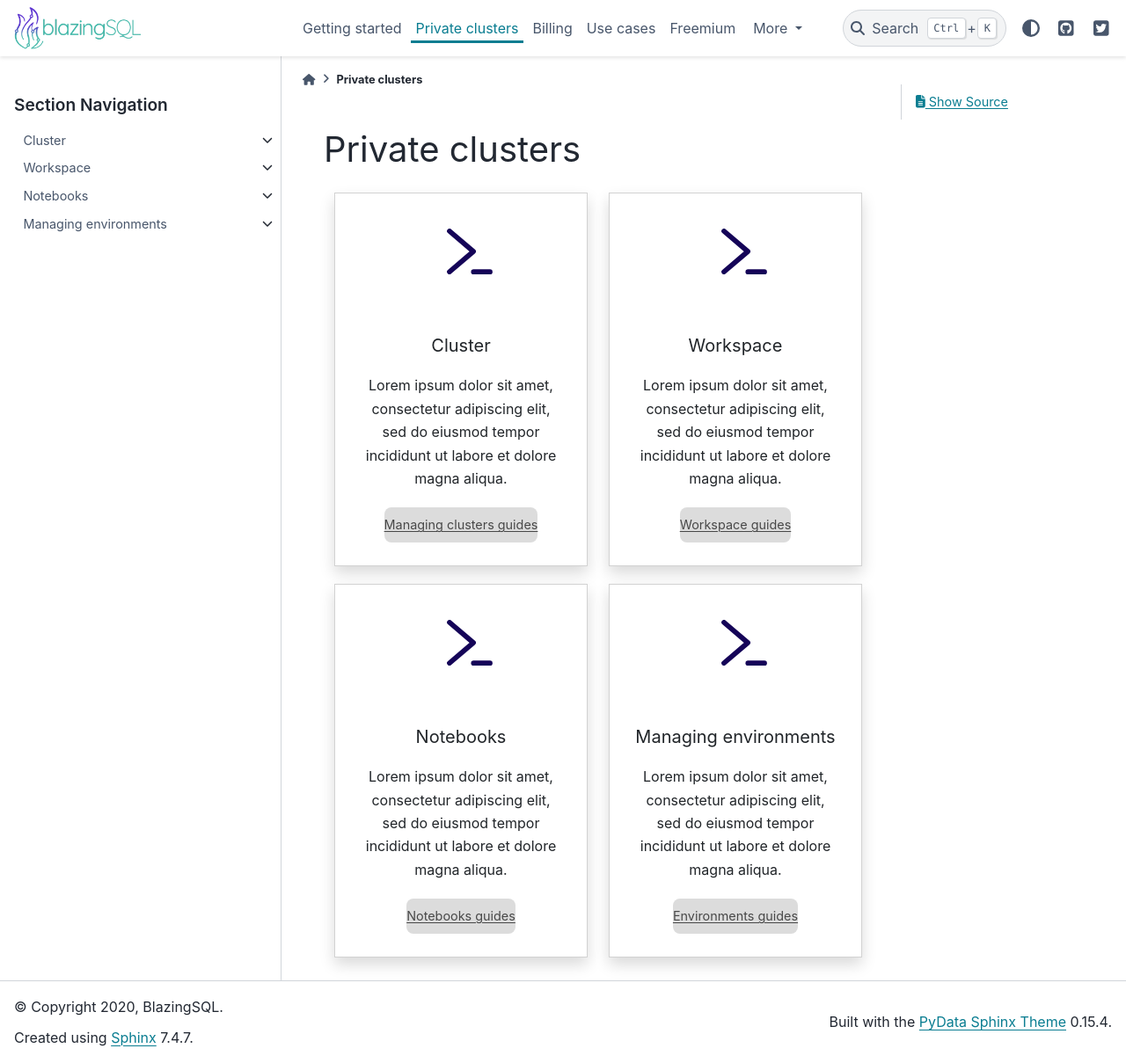
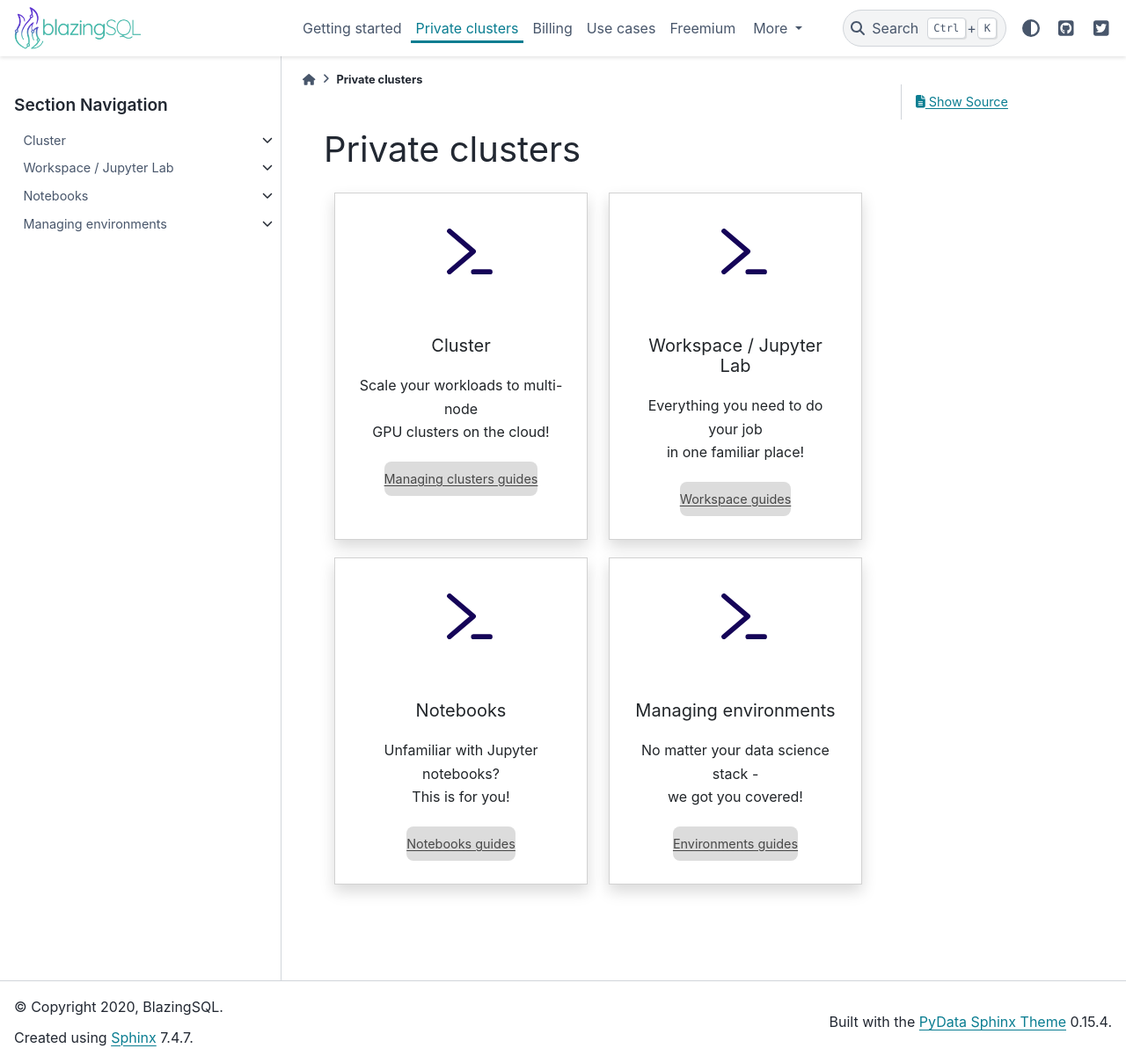
Before and after one commit to BlazingDB/blazing-notebooks-docs, a Sphinx documentation site: the page built from docs/source/private_clusters/index.rst, in a window 1280 px wide and 1209 px high. Shown: the whole window at 88% size. Built offline with Sphinx 7.4.7 and the PyData theme 0.15.4, drawn with Linux system fonts in a browser that asks for light colours; pages that are not in the unit, such as notebooks, are missing from menus.

Commit message:
Updates to private clusters

```diff
--- a/docs/source/_static/css/blazingsql.css
+++ b/docs/source/_static/css/blazingsql.css
@@ -34,3 +34,9 @@
   margin-bottom: 0rem;
   color: #484848;
 }
+
+.image img {
+  padding: 10px 10px 10px 10px;
+  margin: 10px 0px;
+  border-radius: 0.5rem;
+}
--- a/docs/source/private_clusters/index.rst
+++ b/docs/source/private_clusters/index.rst
@@ -13,8 +13,8 @@ Private clusters
                 <img src="../_static/icons/privClusters_cluster.svg" class="card-img-top" alt="private clusters cluster action icon" height="52">
                 <div class="card-body flex-fill">
                     <h5 class="card-title">Cluster</h5>
-                    <p class="card-text">Lorem ipsum dolor sit amet, consectetur adipiscing elit,
-                    sed do eiusmod tempor incididunt ut labore et dolore magna aliqua.
+                    <p class="card-text">Scale your workloads to multi-node
+                    <br>GPU clusters on the cloud!
                     </p>
 
 .. container:: custom-button
@@ -30,13 +30,14 @@ Private clusters
                 <div class="card text-center intro-card shadow">
                 <img src="../_static/icons/privClusters_workspace.svg" class="card-img-top" alt="private clusters action icon" height="52">
                 <div class="card-body flex-fill">
-                    <h5 class="card-title">Workspace</h5>
-                    <p class="card-text">Lorem ipsum dolor sit amet, consectetur adipiscing elit,
-                    sed do eiusmod tempor incididunt ut labore et dolore magna aliqua.</p>
+                    <h5 class="card-title">Workspace / Jupyter Lab</h5>
+                    <p class="card-text">Everything you need to do your job
+                    <br>in one familiar place!
+                    </p>
 
 .. container:: custom-button
 
-    :ref:`Workspace guides<private_clusters>`
+    :ref:`Workspace guides<workspace>`
 
 .. raw:: html
 
@@ -48,8 +49,9 @@ Private clusters
                 <img src="../_static/icons/privClusters_notebooks.svg" class="card-img-top" alt="private clusters action icon" height="52">
                 <div class="card-body flex-fill">
                     <h5 class="card-title">Notebooks</h5>
-                    <p class="card-text">Lorem ipsum dolor sit amet, consectetur adipiscing elit,
-                    sed do eiusmod tempor incididunt ut labore et dolore magna aliqua.</p>
+                    <p class="card-text">Unfamiliar with Jupyter notebooks?
+                    <br>This is for you!
+                    </p>
 
 .. container:: custom-button
 
@@ -65,8 +67,9 @@ Private clusters
                 <img src="../_static/icons/privClusters_environments.svg" class="card-img-top" alt="private clusters action icon" height="52">
                 <div class="card-body flex-fill">
                     <h5 class="card-title">Managing environments</h5>
-                    <p class="card-text">Lorem ipsum dolor sit amet, consectetur adipiscing elit,
-                    sed do eiusmod tempor incididunt ut labore et dolore magna aliqua.</p>
+                    <p class="card-text">No matter your data science stack -
+                    <br>we got you covered!
+                    </p>
 
 .. container:: custom-button
 
--- a/docs/source/private_clusters/workspace/index.rst
+++ b/docs/source/private_clusters/workspace/index.rst
@@ -1,8 +1,8 @@
 .. _workspace:
 
-=========
-Workspace
-=========
+=======================
+Workspace / Jupyter Lab
+=======================
 
 Navigating workspace
 
--- a/docs/source/use_cases/data_science/index.rst
+++ b/docs/source/use_cases/data_science/index.rst
@@ -29,6 +29,3 @@ to CPU frameworks.
 .. toctree::
     :maxdepth: 3
     :hidden:
-
-    nlp
-    etl
```
Also changed, not shown: docs/source/private_clusters/cluster/index.rst (+203 -58 lines), docs/source/_static/images/cluster_delete_list.png (added), docs/source/_static/images/cluster_delete_tiles.png (added), docs/source/_static/images/cluster_start_list.png (added), docs/source/_static/images/cluster_start_tiles.png (added), docs/source/_static/images/delete_cluster_grid.png (deleted), docs/source/_static/images/delete_cluster_list.png (deleted).
